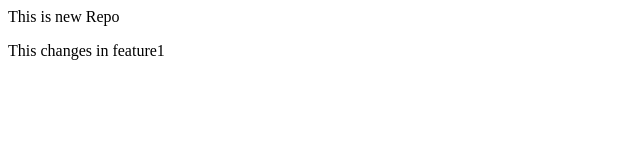
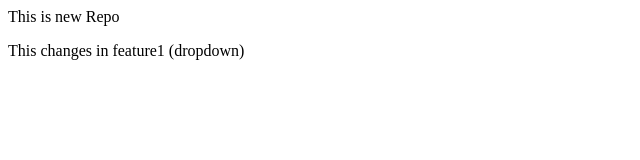
Before and after one commit to amitsalvi2005/localRepo, a plain HTML site: page index.html in a window 1280 px wide. Shown: the full height of the page, 0-640 px from the left. Drawn offline with Linux system fonts and the light colour scheme.

```diff
--- a/index.html
+++ b/index.html
@@ -1,2 +1,2 @@
 <p>This is new Repo</p>
-<p>This changes in feature1</p>
+<p>This changes in feature1 (dropdown)</p>
```
